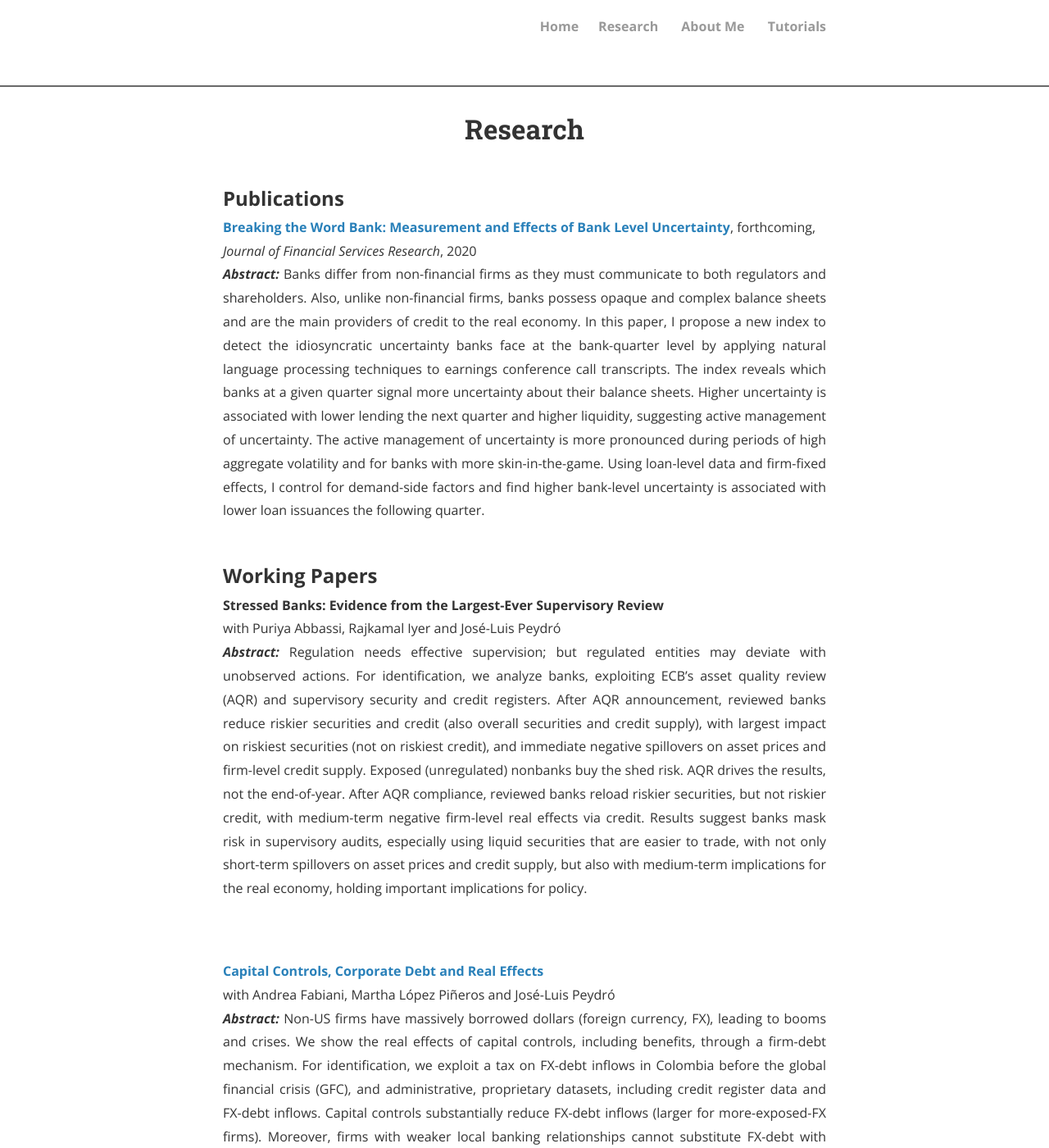
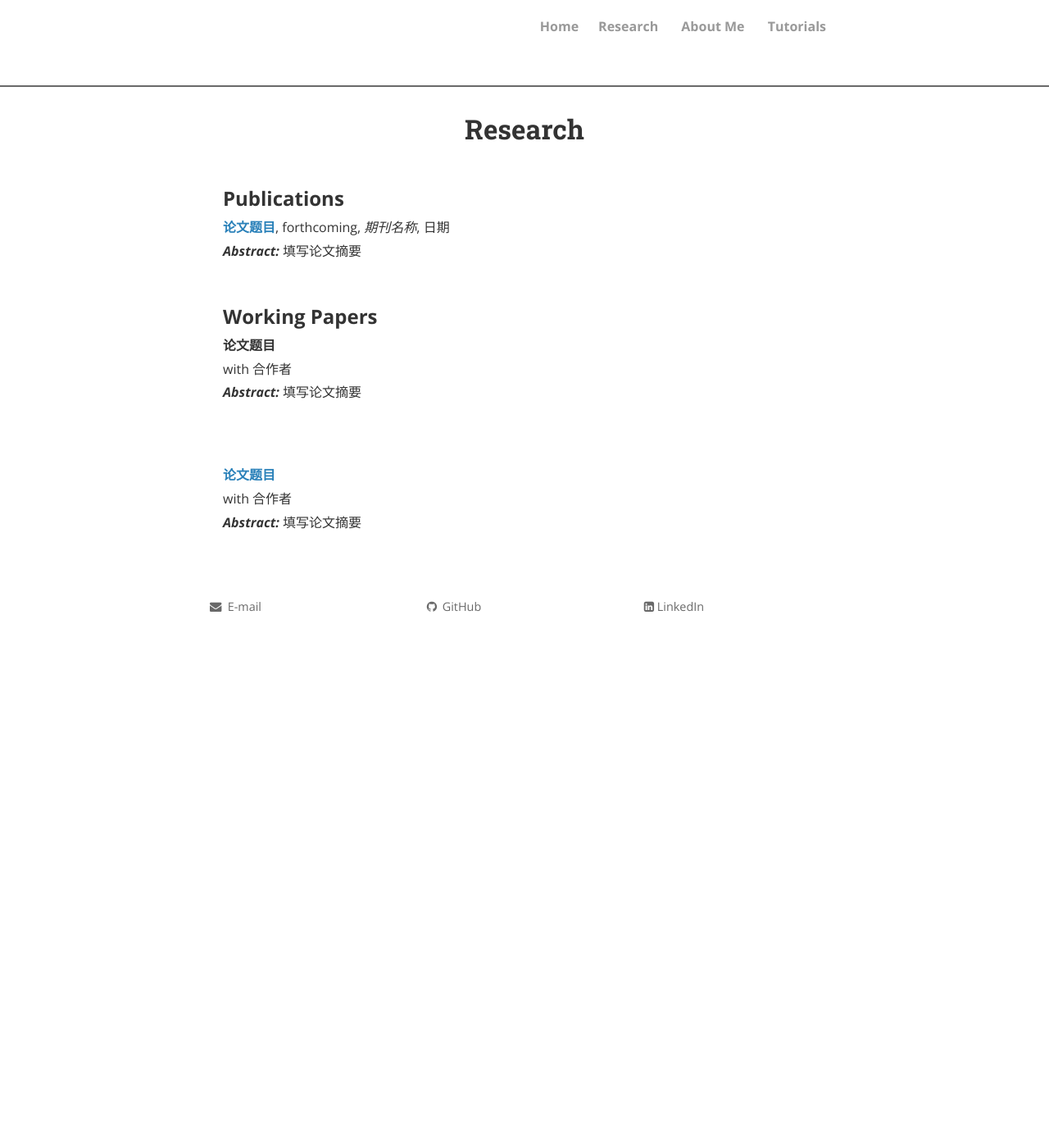
Before and after one commit to Yunga-Wu/Yunga-Wu.github.io, a Jekyll site: the page built from research.html, in a window 1280 px wide and 1400 px high. Shown: the whole window at 82% size. Built offline with Jekyll 4.4.1, drawn with Linux system fonts in a browser that asks for light colours; nearby versions of some CDN libraries; comment, search, counter and statistics services are not loaded; a style sheet for code colours, icons or effects is not loaded; some of the changed text lies outside the part shown.

Commit message:
Update research.html

```diff
--- a/research.html
+++ b/research.html
@@ -5,12 +5,12 @@ permalink: /research/
 ---
 
 <font size="+2"><strong> Publications</strong></font><br>
-<strong><a href="https://rdcu.be/b53FH">Breaking the Word Bank: Measurement and Effects of Bank Level Uncertainty</a></strong>, forthcoming, <i>Journal of Financial Services Research</i>, 2020<br>
-<p style="text-align:justify"><b><i>Abstract: </i></b>Banks differ from non-financial firms as they must communicate to both regulators and shareholders. Also, unlike non-financial firms, banks possess opaque and complex balance sheets and are the main providers of credit to the real economy. In this paper, I propose a new index to detect the idiosyncratic uncertainty banks face at the bank-quarter level by applying natural language processing techniques to earnings conference call transcripts. The index reveals which banks at a given quarter signal more uncertainty about their balance sheets. Higher uncertainty is associated with lower lending the next quarter and higher liquidity, suggesting active management of uncertainty. The active management of uncertainty is more pronounced during periods of high aggregate volatility and for banks with more skin-in-the-game. Using loan-level data and firm-fixed effects, I control for demand-side factors and find higher bank-level uncertainty is associated with lower loan issuances the following quarter.</p>
+<strong><a href="论文链接">论文题目</a></strong>, forthcoming, <i>期刊名称</i>, 日期<br>
+<p style="text-align:justify"><b><i>Abstract: </i></b>填写论文摘要</p>
 <br>
 <font size="+2"><strong> Working Papers</strong></font><br>
-<strong>Stressed Banks: Evidence from the Largest-Ever Supervisory Review</strong><br>with Puriya Abbassi, Rajkamal Iyer and Jos&eacute;-Luis Peydr&oacute;<br>
-<p style="text-align:justify"><b><i>Abstract: </i></b>Regulation needs effective supervision; but regulated entities may deviate with unobserved actions. For identification, we analyze banks, exploiting ECB’s asset quality review (AQR) and supervisory security and credit registers. After AQR announcement, reviewed banks reduce riskier securities and credit (also overall securities and credit supply), with largest impact on riskiest securities (not on riskiest credit), and immediate negative spillovers on asset prices and firm-level credit supply. Exposed (unregulated) nonbanks buy the shed risk. AQR drives the results, not the end-of-year. After AQR compliance, reviewed banks reload riskier securities, but not riskier credit, with medium-term negative firm-level real effects via credit. Results suggest banks mask risk in supervisory audits, especially using liquid securities that are easier to trade, with not only short-term spillovers on asset prices and credit supply, but also with medium-term implications for the real economy, holding important implications for policy.</p><br>
+<strong>论文题目</strong><br>with 合作者<br>
+<p style="text-align:justify"><b><i>Abstract: </i></b>填写论文摘要</p><br>
 <br>
-<strong><a href="https://www.dropbox.com/s/w82vfneoeyvmhe5/Capital_Controls_Corporate_Debt_Real_Effects.pdf?dl=0"> Capital Controls, Corporate Debt and Real Effects</a></strong><br>with Andrea Fabiani, Martha L&oacute;pez Pi&ntilde;eros and Jos&eacute;-Luis Peydr&oacute;<br>
-<p style="text-align:justify"><b><i>Abstract: </i></b>Non-US firms have massively borrowed dollars (foreign currency, FX), leading to booms and crises. We show the real effects of capital controls, including benefits, through a firm-debt mechanism. For identification, we exploit a tax on FX-debt inflows in Colombia before the global financial crisis (GFC), and administrative, proprietary datasets, including credit register data and FX-debt inflows. Capital controls substantially reduce FX-debt inflows (larger for more-exposed-FX firms). Moreover, firms with weaker local banking relationships cannot substitute FX-debt with domestic-debt, thereby reducing imports. However, capital controls improve exports during the GFC –by preemptively reducing pre-crisis firm-level debt–, especially for financially-constrained firms.</p><br>
+<strong><a href="论文链接"> 论文题目</a></strong><br>with 合作者<br>
+<p style="text-align:justify"><b><i>Abstract: </i></b>填写论文摘要</p><br>
```
